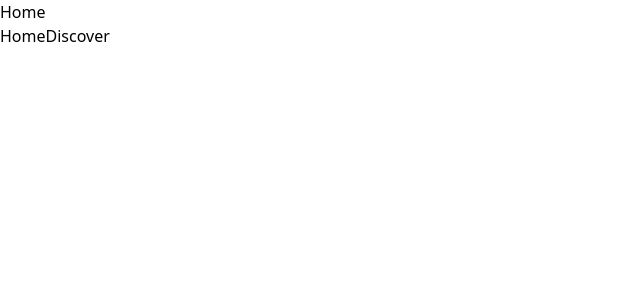
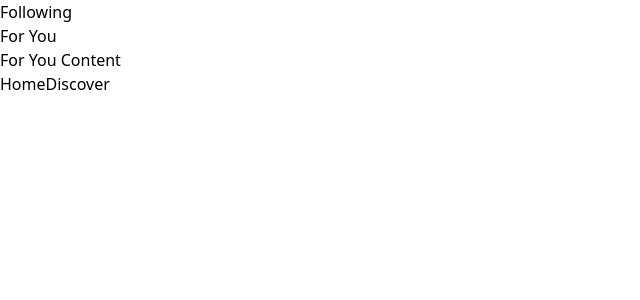
Before and after one commit to wuzhe0912/hy-short-video, a React (Vite) app: page / in a window 1280 px wide. Shown: the top 300 px of the page, without its empty margins (0-640 px from the left). Built offline with nearby package versions, Linux system fonts and the light colour scheme.

Commit message:
feat: add home page switch

```diff
--- a/src/pages/Home.tsx
+++ b/src/pages/Home.tsx
@@ -1,7 +1,40 @@
-import React from 'react';
+import { useState } from 'react';
 
 function Home() {
-  return <div>Home</div>;
+  const [activeSection, setActiveSection] = useState('ForYou');
+
+  const switchSection = (section: string) => {
+    setActiveSection(section);
+  };
+
+  return (
+    <div className='home-wrapper'>
+      <nav className='absolute left-1/2 flex justify-center transform -translate-x-1/2 whitespace-nowrap'>
+        <div
+          className={`mr-4 ${activeSection === 'Following' ? 'active' : ''}`}
+          onClick={() => switchSection('Following')}>
+          Following
+        </div>
+        <div
+          className={activeSection === 'ForYou' ? 'active' : ''}
+          onClick={() => switchSection('ForYou')}>
+          For You
+        </div>
+      </nav>
+
+      <div className='video-content'>
+        {activeSection === 'ForYou' ? (
+          <div>
+            <h1>For You Content</h1>
+          </div>
+        ) : (
+          <div>
+            <h1>Following Content</h1>
+          </div>
+        )}
+      </div>
+    </div>
+  );
 }
 
 export default Home;
```
